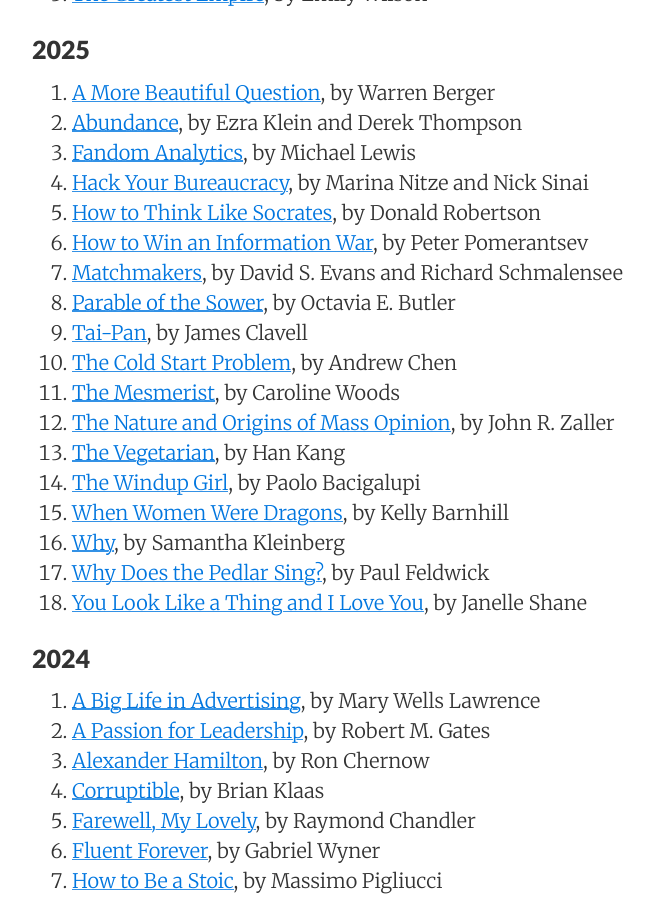
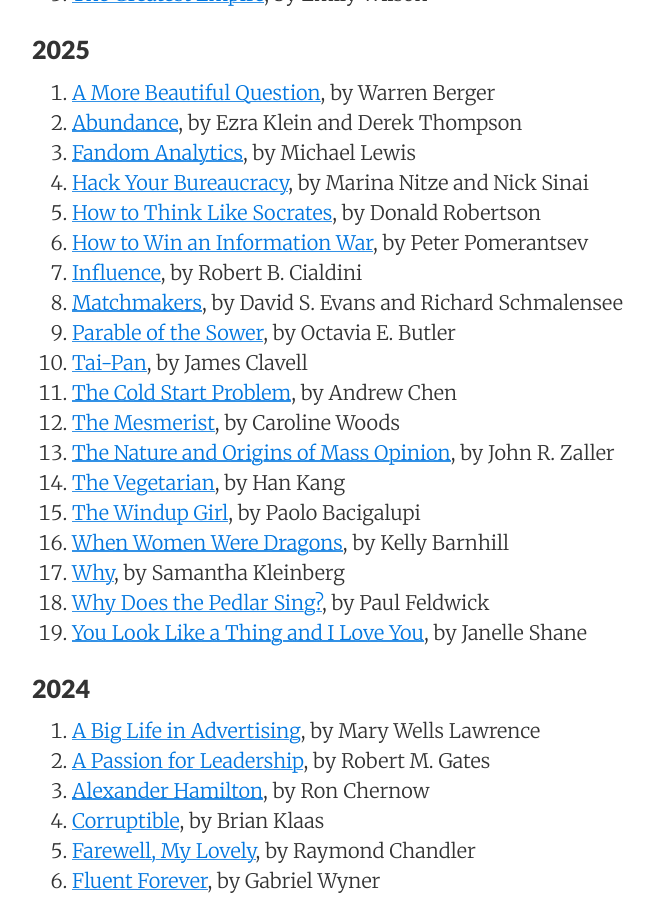
Before and after one commit to sewardlee337/sewardlee337.github.io, a Jekyll site: the page built from readinglist.md, in a window 1280 px wide and 900 px high, scrolled down 500 px. Shown: the whole window, without its empty margins (188-842 px from the left). Built offline with Jekyll 4.4.1, drawn with Linux system fonts in a browser that asks for light colours; nearby versions of some CDN libraries.

Commit message:
update reading list

```diff
--- a/readinglist.md
+++ b/readinglist.md
@@ -26,6 +26,7 @@ _"My alma mater was books, a good library... I could spend the rest of my life r
 1. [Hack Your Bureaucracy](https://a.co/d/cZf18ou), by Marina Nitze and Nick Sinai
 1. [How to Think Like Socrates](https://www.amazon.com/How-Think-Like-Socrates-Philosophy/dp/1250280508), by Donald Robertson
 1. [How to Win an Information War](https://www.amazon.com/How-Win-Information-War-Propagandist/dp/1541774728), by Peter Pomerantsev
+1. [Influence](https://www.amazon.com/dp/B08HZ57WYN?ref_=cm_sw_r_ffobk_cp_ud_dp_BSP86K0W534JS236AJNC&bestFormat=true), by Robert B. Cialdini
 1. [Matchmakers](https://www.amazon.com/Matchmakers-New-Economics-Multisided-Platforms/dp/1633691721), by David S. Evans and Richard Schmalensee
 1. [Parable of the Sower](https://www.amazon.com/Parable-Sower-Earthseed-Octavia-Butler/dp/0446675504), by Octavia E. Butler
 1. [Tai-Pan](https://www.amazon.com/Tai-Pan-Asian-Saga-James-Clavell/dp/0440184622), by James Clavell
```
